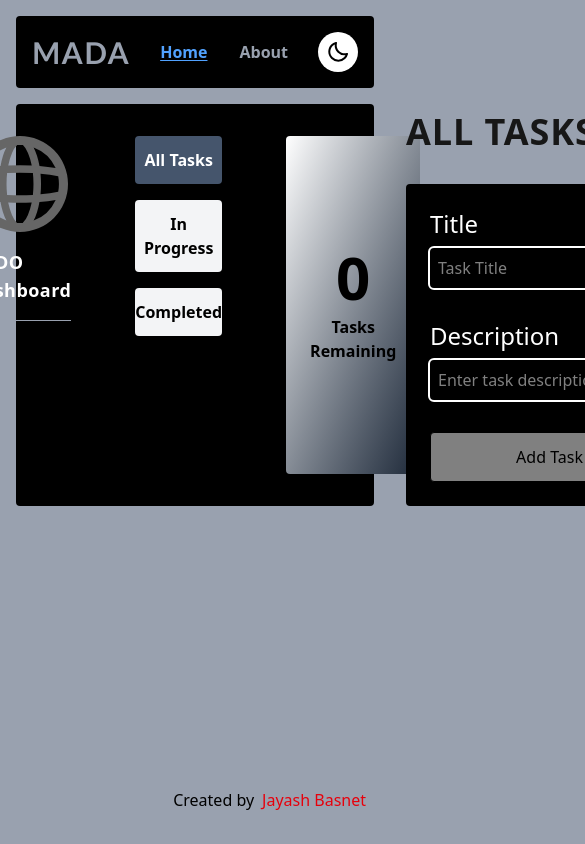
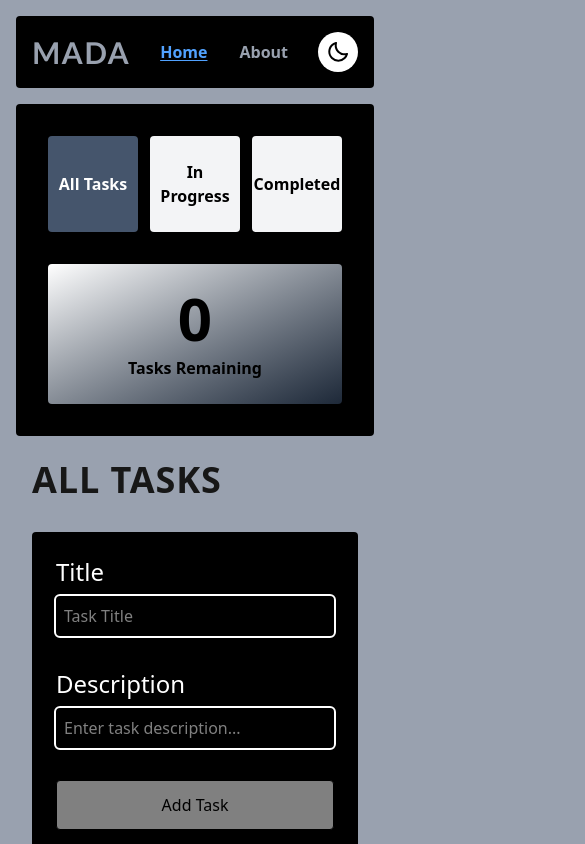
Before and after one commit to jayash101/MADA-Todo-App, a Next.js app: page / in a window 390 px wide. Shown: the top 844 px of the page, 585 px wide, since content can reach past the window. Built offline with nearby package versions, Linux system fonts and the light colour scheme.

Commit message:
optimized for mobile devices

```diff
--- a/src/app/page.tsx
+++ b/src/app/page.tsx
@@ -45,7 +45,7 @@ const Home = () => {
     <section className="px-4 pt-2 flex flex-col gap-8">
       <h1 className="text-4xl font-bold uppercase tracking-wide">All Tasks</h1>
 
-      <section className="flex gap-16">
+      <section className="flex flex-col lg:flex-row gap-16">
         <Action />
 
         <List data={data} />
--- a/src/components/ClientLayout.tsx
+++ b/src/components/ClientLayout.tsx
@@ -27,7 +27,7 @@ const ClientLayout = ({ children }: { children: React.ReactNode }) => {
     <>
       <Nav />
 
-      <section className="flex gap-4">
+      <section className="flex flex-col lg:flex-row gap-4">
         <Side />
         {children}
       </section>
--- a/src/components/home/Info.tsx
+++ b/src/components/home/Info.tsx
@@ -5,8 +5,8 @@ import React from "react";
 
 const Info = () => {
   return (
-    <section className="absolute font-medium bottom-8 right-6 flex gap-2 dark:text-white text-black">
-      <span>Created by</span>
+    <section className="lg:absolute mx-auto font-medium bottom-8 right-6 flex gap-2 dark:text-white text-black">
+      <span className="mb-8 lg:mb-0">Created by</span>
 
       <Link
         href={"https://github.com/jayash101"}
--- a/src/components/home/list/List.tsx
+++ b/src/components/home/list/List.tsx
@@ -7,7 +7,7 @@ const List = ({ data }: { data: Record<string, string | boolean>[] }) => {
   return (
     <section
       className={
-        "p-2 grid grid-cols-3 gap-8 lg:max-h-[60vh] overflow-x-hidden overflow-y-auto"
+        "p-2 grid grid-cols-1 place-items-center lg:place-items-start lg:grid-cols-3 gap-8 lg:max-h-[60vh] overflow-x-hidden overflow-y-auto"
       }
     >
       {data &&
--- a/src/components/sidebar/Menu.tsx
+++ b/src/components/sidebar/Menu.tsx
@@ -21,7 +21,7 @@ const Menu = () => {
   };
 
   return (
-    <ul className="flex flex-col gap-4">
+    <ul className="grid grid-cols-3 lg:flex lg:flex-col gap-3">
       {MENU &&
         MENU.length > 0 &&
         MENU.map((item: Menu) => (
@@ -31,7 +31,7 @@ const Menu = () => {
               currentTab === item.slug
                 ? "dark:bg-gray-600 bg-slate-600 text-white"
                 : ""
-            } cursor-pointer dark:bg-black bg-gray-100 dark:text-white text-black hover:brightness-125 py-3 rounded`}
+            } cursor-pointer dark:bg-black bg-gray-100 dark:text-white text-black hover:brightness-125 py-6 lg:py-3 rounded`}
             onClick={() => handleCurrentTab(item.slug)}
           >
             {item.text}
--- a/src/components/sidebar/Profile.tsx
+++ b/src/components/sidebar/Profile.tsx
@@ -5,7 +5,7 @@ import React from "react";
 
 const Profile = () => {
   return (
-    <section className="flex flex-col items-center gap-4">
+    <section className="hidden lg:flex flex-col items-center gap-4">
       <figure className="relative h-24 w-24">
         <Image src={"/globe.svg"} alt="user-image" fill={true} />
       </figure>
--- a/src/components/sidebar/Side.tsx
+++ b/src/components/sidebar/Side.tsx
@@ -11,7 +11,7 @@ const Side = () => {
 
   return (
     <section
-      className={` flex lg:flex-col w-full lg:w-fit justify-center gap-16 dark:bg-gray-400 bg-black dark:text-black text-gray-400 rounded p-8 lg:max-h-166 lg:h-166 font-semibold
+      className={`flex flex-col w-full lg:w-fit justify-center gap-8 lg:gap-16 dark:bg-gray-400 bg-black dark:text-black text-gray-400 rounded p-8 h-fit lg:max-h-166 lg:h-166 font-semibold
       ${pathname === "/about" ? "hidden" : ""}
     `}
     >
```
